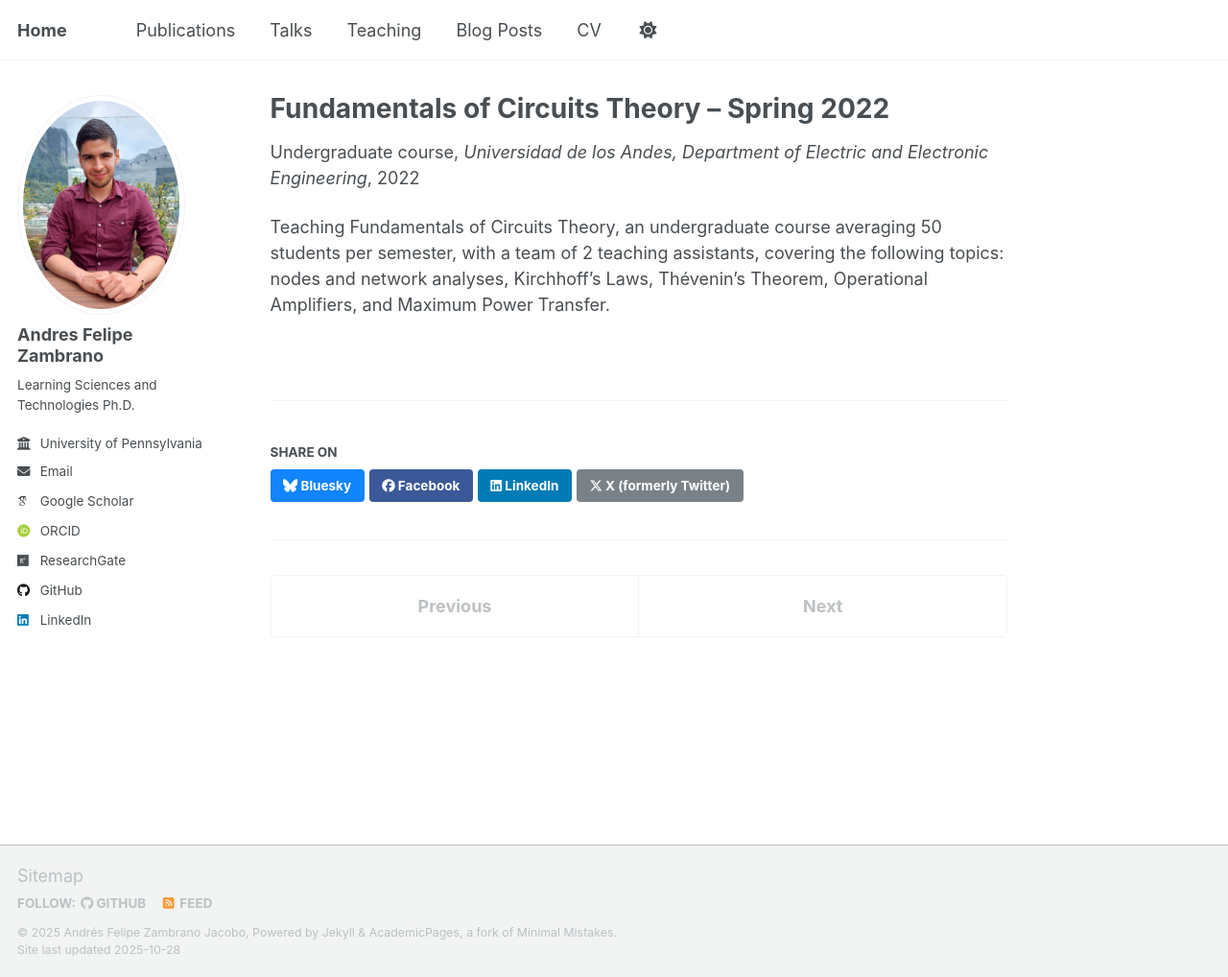
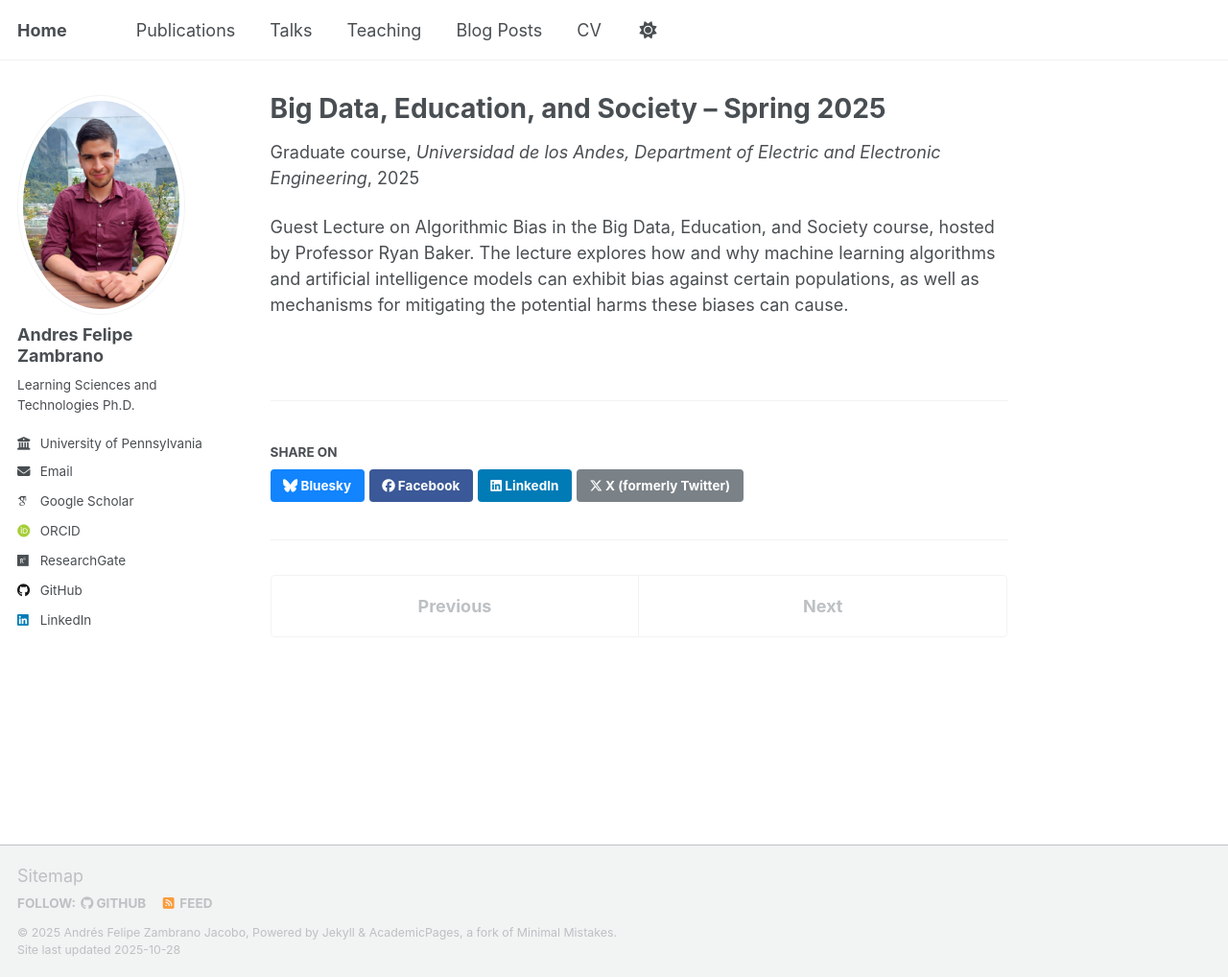
Before and after one commit to afzambrano/afzambrano.github.io, a Jekyll site: the page built from _teaching/2025-algorithmic-bias.md, in a window 1280 px wide and 1018 px high. Shown: the whole window at 96% size. Built offline with Jekyll 4.4.1, drawn with Linux system fonts in a browser that asks for light colours; some web fonts are replaced; a script that is not in the unit is left out.

Commit message:
Update 2025-algorithmic-bias.md

```diff
--- a/_teaching/2025-algorithmic-bias.md
+++ b/_teaching/2025-algorithmic-bias.md
@@ -1,10 +1,10 @@
 ---
-title: "Fundamentals of Circuits Theory -- Spring 2022"
+title: "Big Data, Education, and Society -- Spring 2025"
 collection: teaching
-type: "Undergraduate course"
-permalink: /teaching/2021-dynamic-systems
+type: "Graduate course"
+permalink: /teaching/2025-algorithmic-bias
 venue: "Universidad de los Andes, Department of Electric and Electronic Engineering"
-date: 2022-01-01
-location: "Bogotá, Colombia"
+date: 2025-04-03
+location: "Philadelphia, Pennsylvania"
 ---
-Teaching Fundamentals of Circuits Theory, an undergraduate course averaging 50 students per semester, with a team of 2 teaching assistants, covering the following topics: nodes and network analyses, Kirchhoff's Laws, Thévenin's Theorem, Operational Amplifiers, and Maximum Power Transfer.
+Guest Lecture on Algorithmic Bias in the Big Data, Education, and Society course, hosted by Professor Ryan Baker. The lecture explores how and why machine learning algorithms and artificial intelligence models can exhibit bias against certain populations, as well as mechanisms for mitigating the potential harms these biases can cause.
```
